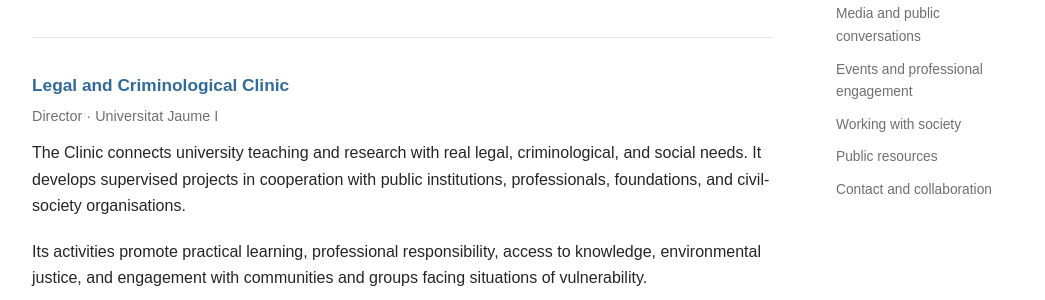
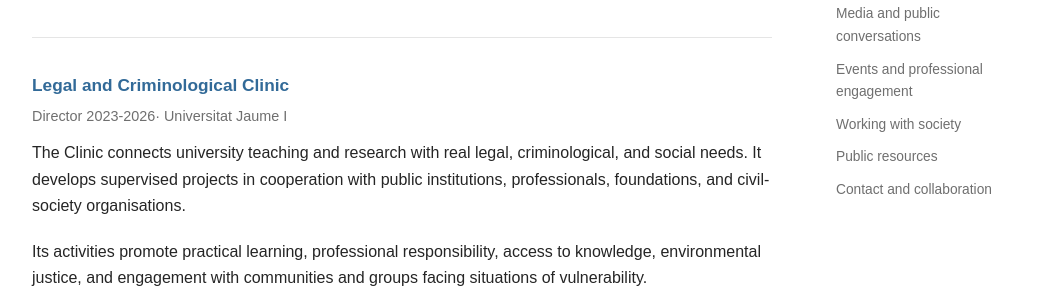
Before and after one commit to emorelleh/emorelleh.github.io, a Jekyll site: the page built from outreach.md, in a window 1280 px wide and 900 px high, scrolled down 1144 px. Shown: the part 152-452 px from the top of the window, without its empty margins (116-1161 px from the left). Built offline with Jekyll 4.4.1, drawn with Linux system fonts in a browser that asks for light colours.

Commit message:
Modify outreach item link and director's details
Updated the link and the director's term in the outreach section.

```diff
--- a/outreach.md
+++ b/outreach.md
@@ -100,13 +100,13 @@ permalink: /outreach/
 
       <div class="outreach-item">
         <h3>
-          <a href="https://repositori.uji.es/collections/e1e78eed-4377-4ca2-b234-90830c9f0985">
+          <a href="https://clinilex.uji.es">
             Legal and Criminological Clinic
           </a>
         </h3>
 
         <p class="outreach-meta">
-          Director · Universitat Jaume I
+          Director 2023-2026· Universitat Jaume I
         </p>
 
         <p>
```
